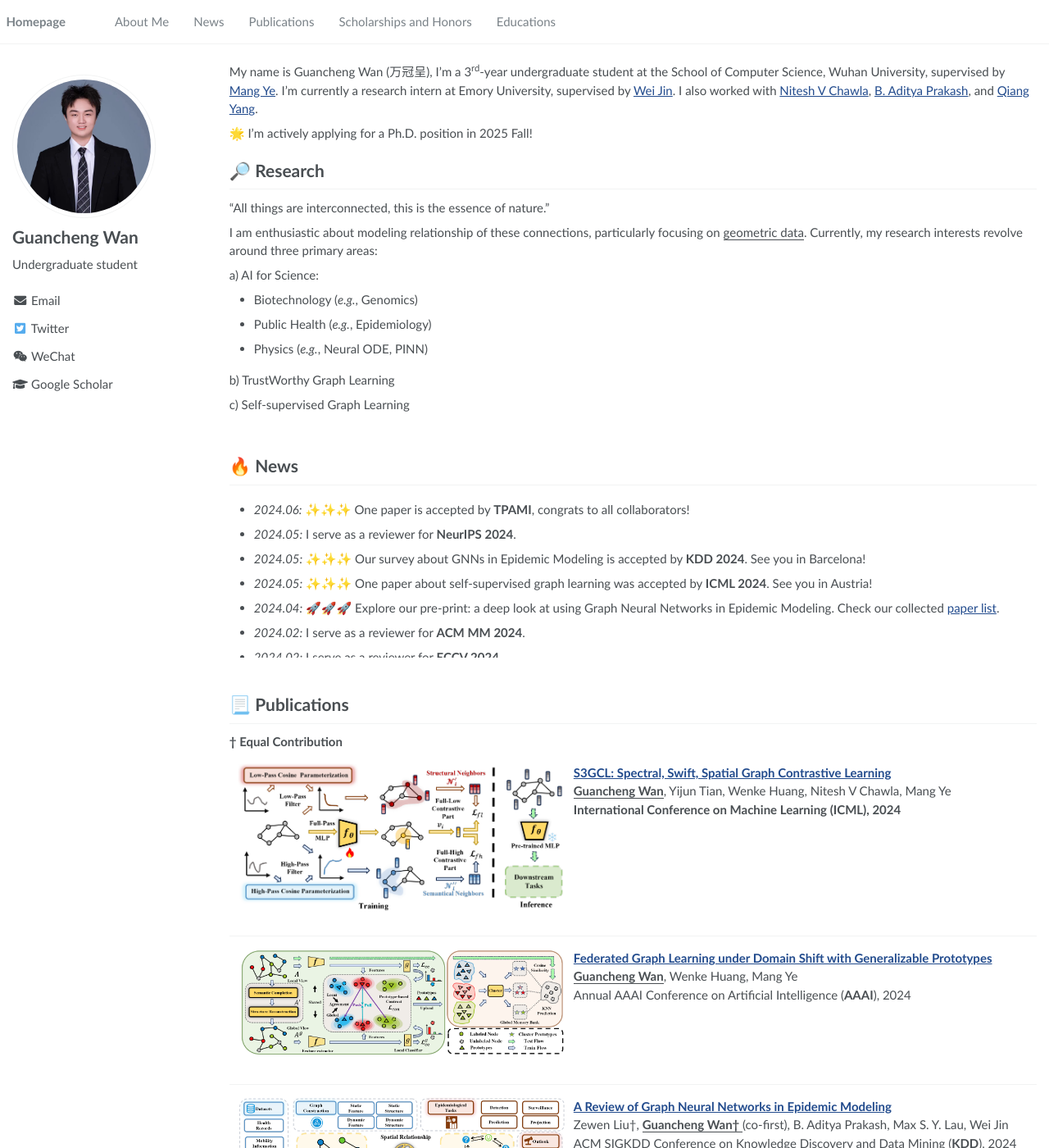
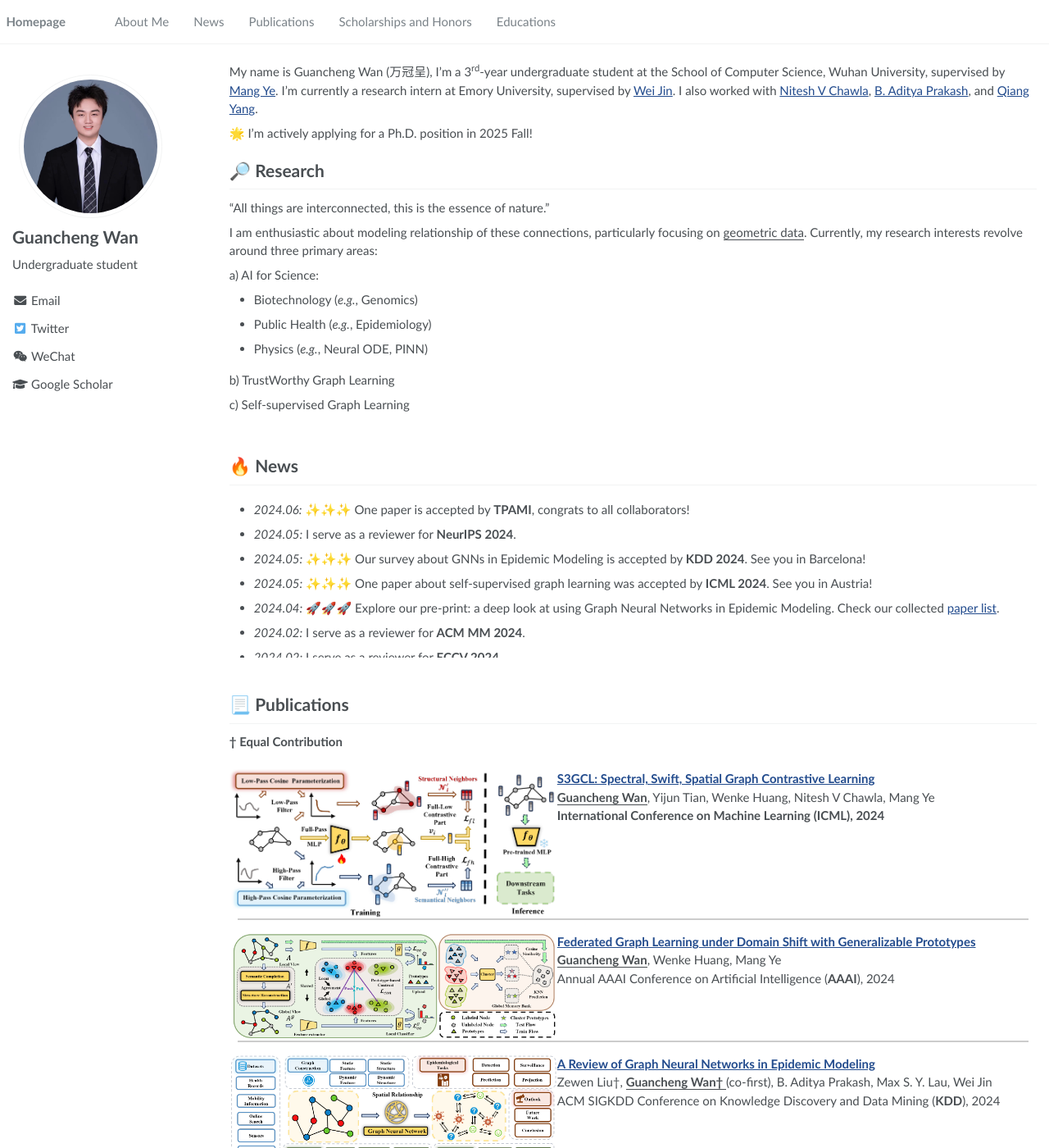
Before and after one commit to SuHui03/guanchengWan.github.io, a Jekyll site: the page built from _pages/about.md, in a window 1280 px wide and 1400 px high. Shown: the whole window at 82% size. Built offline with Jekyll 4.4.1, drawn with Linux system fonts in a browser that asks for light colours; some of the changed text lies outside the part shown.

Commit message:
Update about.md

```diff
--- a/_pages/about.md
+++ b/_pages/about.md
@@ -7,6 +7,29 @@ redirect_from:
   - /about/
   - /about.html
 ---
+
+<style>
+  dl {
+    margin-bottom: 0px; /* 调整这个值以获得合适的间距 */
+    clear: both;
+  }
+
+  img {
+    display: block;
+    margin: 0 auto; /* 图片居中 */
+    max-width: 100%; /* 限制图片最大宽度 */
+  }
+
+  hr {
+    border: 1px solid #ccc; /* 调整分隔线的颜色和样式 */
+    margin: 10px; /* 调整分隔线上下的间距 */
+    clear: both; /* 确保清除浮动 */
+  }
+
+  .publication-block {
+    overflow: hidden; /* 清除浮动 */
+  }
+</style>
 
 {% if site.google_scholar_stats_use_cdn %}
 {% assign gsDataBaseUrl = "https://cdn.jsdelivr.net/gh/" | append: site.repository | append: "@" %}
@@ -74,7 +97,7 @@ c) Self-supervised Graph Learning
 # 📃 Publications
 
 **&dagger; Equal Contribution**
-
+<div class="publication-block">
 <dl>
   <dt><img align="left" width="400"
 hspace="10" wspace="20" src="../images/S3GCL_ICML24.png">
@@ -84,14 +107,18 @@ hspace="10" wspace="20" src="../images/S3GCL_ICML24.png">
 <dd><strong><u>Guancheng Wan</u></strong>, Yijun Tian, Wenke Huang, Nitesh V Chawla, Mang Ye</dd>
     <dd><strong> International Conference on Machine Learning (ICML), 2024 </strong></dd>
 </dl>
+<div >
 
+<hr>
+<!-- <br />
 <br />
 <br />
 <br />
-<br />
-<br />
+<br /> -->
 
----
+<!-- <hr> -->
+
+<!-- --- -->
 
 <dl >
   <dt><img align="left"  width="400"
@@ -101,14 +128,16 @@ hspace="10" wspace="20" src="../images/S3GCL_ICML24.png">
     <dd> Annual AAAI Conference on Artificial Intelligence (<strong>AAAI</strong>), 2024</dd>
 
 </dl>
+
+<hr>
+
+<!-- <br />
 <br />
-<br />
-<br />
-<!-- <br /> -->
+<br /> -->
 
----
+<!-- --- -->
 
-<dl>
+<dl >
   <dt><img align="left" width="400"
 hspace="10" wspace="20" src="../images/episurvey.png">
 </dt>
@@ -117,12 +146,16 @@ hspace="10" wspace="20" src="../images/episurvey.png">
     <dd>ACM SIGKDD Conference on Knowledge Discovery and Data Mining (<strong>KDD</strong>), 2024</dd>
 </dl>
 
+<hr>
+
+<!-- <br/>
 <br/>
-<br/>
+<br /> -->
+
 <!-- <br/> -->
 
 
----
+<!-- --- -->
 <dl>
   <dt><img align="left" width="400"
 hspace="10"   wspace="20" src="../images/fgssl.png"></dt>
```
